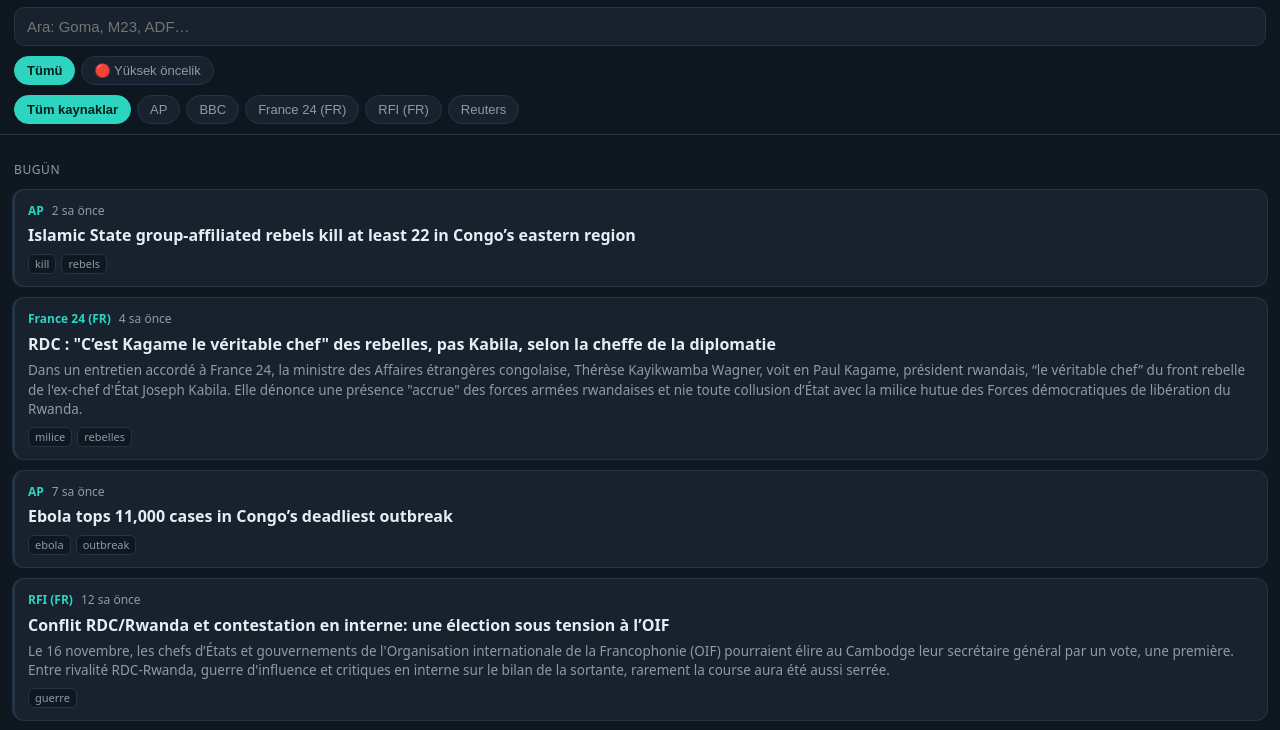
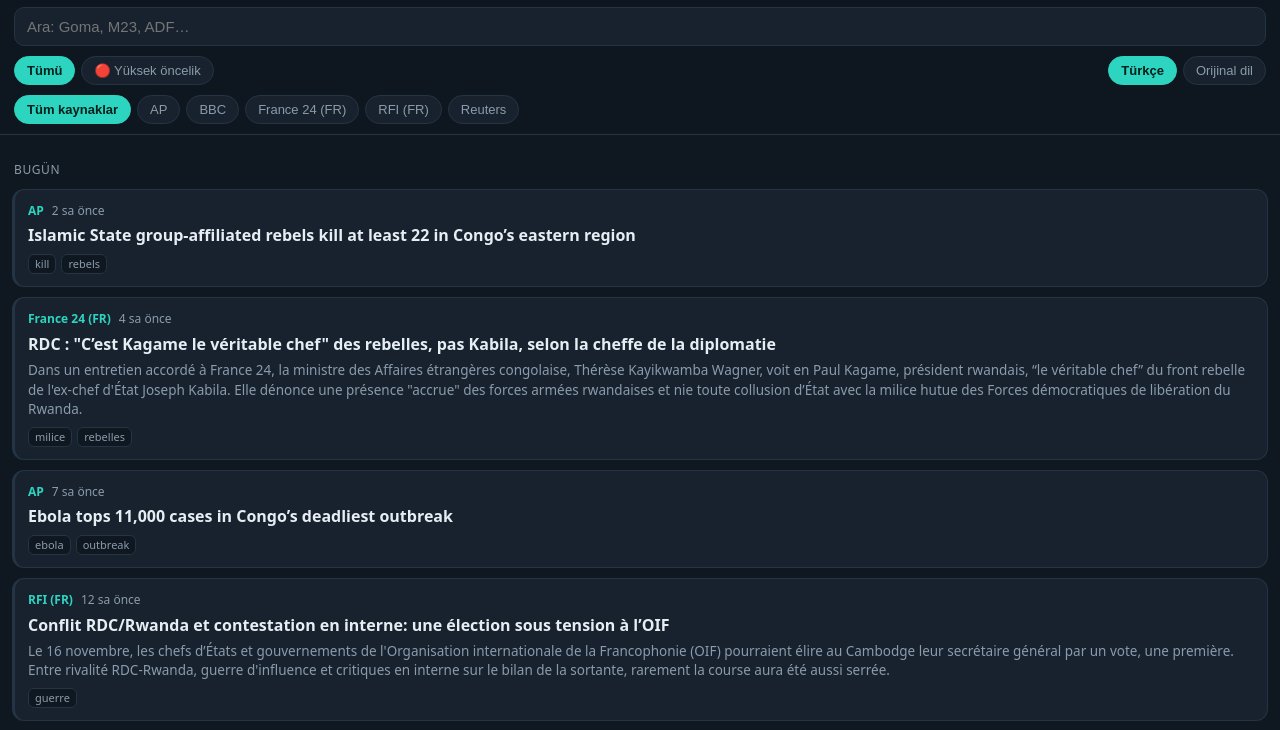
Before and after one commit to salihasa01/drc-radar, a plain HTML site: page docs/index.html in a window 1280 px wide. Shown: the part 60-790 px from the top of the page. Drawn offline with Linux system fonts and the light colour scheme.

Commit message:
Add files via upload

```diff
--- a/docs/index.html
+++ b/docs/index.html
@@ -30,6 +30,7 @@
   .pri{color:var(--red);font-weight:700}
   .t{font-size:16px;font-weight:600}
   .s{color:var(--mut);font-size:13.5px;margin-top:5px;display:-webkit-box;-webkit-line-clamp:3;-webkit-box-orient:vertical;overflow:hidden}
+  .orig{font-size:12px;color:var(--mut);font-style:italic;margin-top:5px}
   .tags{margin-top:7px;display:flex;flex-wrap:wrap;gap:5px}
   .tag{font-size:11px;background:#0f1720;border:1px solid var(--line);border-radius:6px;padding:1px 6px;color:var(--mut)}
   .empty{text-align:center;color:var(--mut);padding:40px 10px}
@@ -47,7 +48,7 @@
     <button class="icon" id="refresh" aria-label="Yenile">⟳</button>
   </div>
   <input id="q" type="search" placeholder="Ara: Goma, M23, ADF…">
-  <div class="chips" id="pri"></div>
+  <div class="chips"><div class="chips" id="pri" style="margin:0"></div><div class="chips" id="lang" style="margin:0 0 0 auto"></div></div>
   <div class="chips" id="srcs"></div>
 </header>
 <div class="status" id="status"></div>
@@ -60,7 +61,7 @@ const store = {
   set(k, v){ try{ localStorage.setItem(k, JSON.stringify(v)); }catch{} }
 };
 let data = {items: []};
-let state = { pri: store.get('pri', 'all'), src: store.get('src', 'all'), q: '' };
+let state = { pri: store.get('pri', 'all'), src: store.get('src', 'all'), lang: store.get('lang', 'tr'), q: '' };
 const lastSeen = store.get('lastSeen', null);
 
 function ago(iso){
@@ -91,13 +92,15 @@ function chips(el, opts, key){
 function render(){
   const srcNames = [...new Set(data.items.map(i => i.source))].sort();
   chips($('#pri'), [['all','Tümü'], ['high','🔴 Yüksek öncelik']], 'pri');
+  chips($('#lang'), [['tr','Türkçe'], ['orig','Orijinal dil']], 'lang');
   chips($('#srcs'), [['all','Tüm kaynaklar'], ...srcNames.map(s => [s, s])], 'src');
 
   const q = fold(state.q.trim());
   const items = data.items.filter(i =>
     (state.pri === 'all' || i.priority === state.pri) &&
     (state.src === 'all' || i.source === state.src) &&
-    (!q || fold(i.title + ' ' + (i.summary || '') + ' ' + (i.tags || []).join(' ')).includes(q)));
+    (!q || fold([i.title, i.title_tr, i.summary, i.summary_tr, ...(i.tags || [])].join(' ')).includes(q)));
+  const tr = state.lang === 'tr';
 
   if (!items.length){ $('#list').innerHTML = '<div class="empty">Bu filtreye uyan haber yok.</div>'; return; }
   let html = '', lastDay = '';
@@ -108,8 +111,9 @@ function render(){
     html += `<a class="card ${i.priority === 'high' ? 'high' : ''} ${isNew ? 'new' : ''}" href="${esc(i.link)}" target="_blank" rel="noopener">
       <div class="meta"><span class="src">${esc(i.source)}</span><span>${ago(i.published)}</span>
         ${i.priority === 'high' ? '<span class="pri">● ÖNEMLİ</span>' : ''}${isNew ? '<span style="color:var(--acc)">YENİ</span>' : ''}</div>
-      <div class="t">${esc(i.title)}</div>
-      ${i.summary ? `<div class="s">${esc(i.summary)}</div>` : ''}
+      <div class="t">${esc(tr && i.title_tr ? i.title_tr : i.title)}</div>
+      ${(tr && i.summary_tr) || i.summary ? `<div class="s">${esc(tr && i.summary_tr ? i.summary_tr : i.summary)}</div>` : ''}
+      ${tr && i.title_tr && i.title_tr !== i.title ? `<div class="orig">${esc(i.title)}</div>` : ''}
       <div class="tags">${(i.tags || []).map(t => `<span class="tag">${esc(t)}</span>`).join('')}</div>
     </a>`;
   }
```
Also changed, not shown: docs/sw.js (+8 -1 lines).
